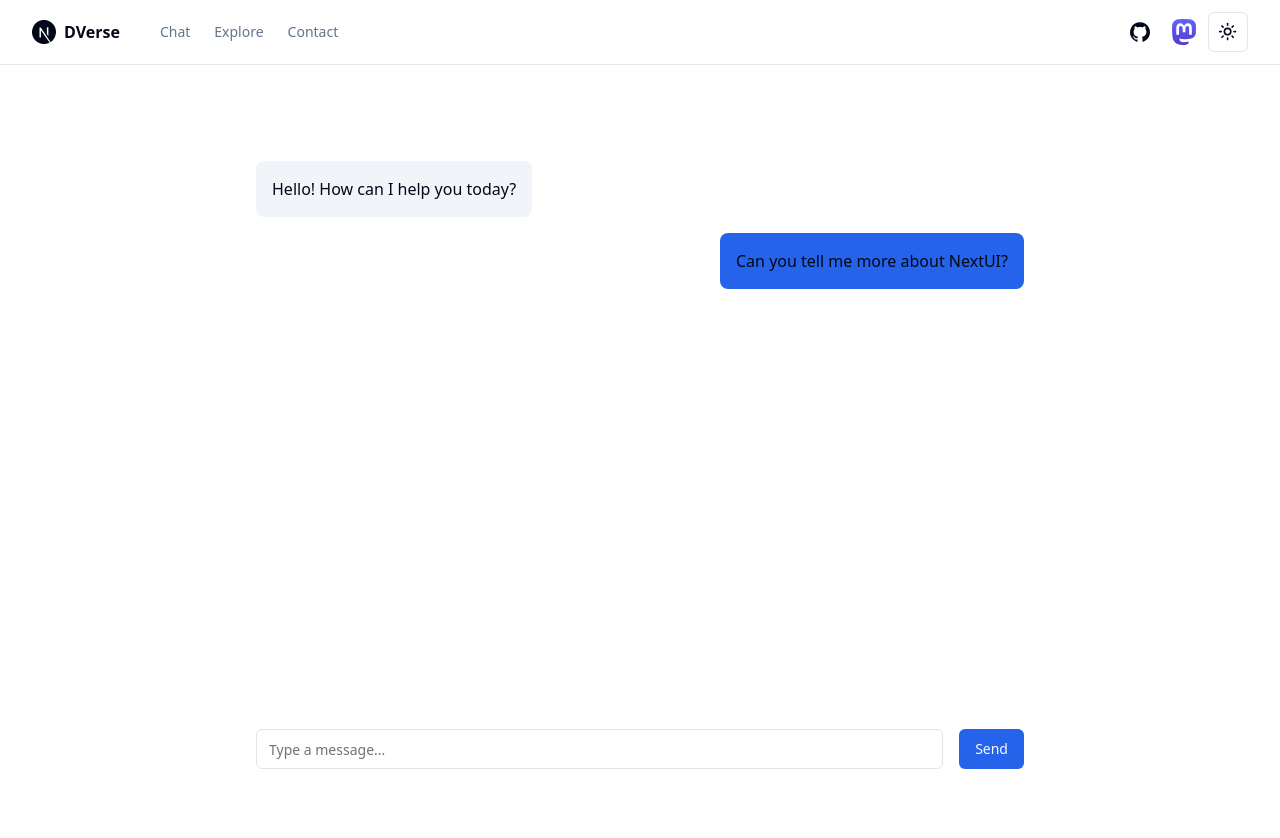
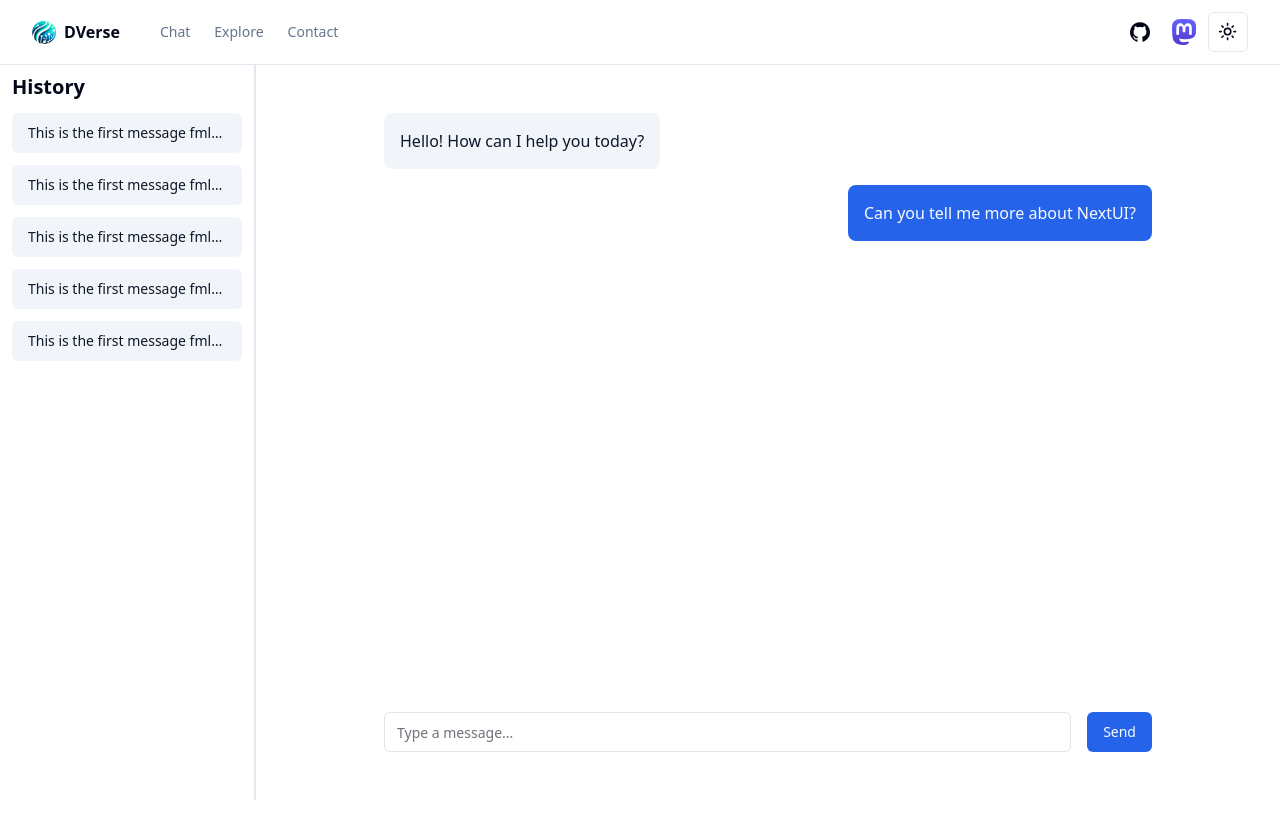
Before and after one commit to fuas-dverse/DVerse, a Next.js app in the folder Prototype 2/frontend/: page / in a window 1280 px wide. Shown: the top 838 px of the page. After the commit the page ends 800 px from the top, so only its background shows below. Built offline with nearby package versions, Linux system fonts and the light colour scheme.

Commit message:
Added hisotry bar style and chat screen

```diff
--- a/Prototype 2/frontend/app/layout.tsx
+++ b/Prototype 2/frontend/app/layout.tsx
@@ -6,6 +6,7 @@ import {ThemeProvider} from "@/components/theme-provider";
 import {MainNav} from "@/components/main-nav";
 import {siteConfig} from "@/config/site";
 import {SiteHeader} from "@/components/site-header";
+import {Sidebar} from "@/components/sidebar";
 
 const fontSans = FontSans({
     subsets: ["latin"],
@@ -35,7 +36,7 @@ export default function RootLayout(
             enableSystem
             disableTransitionOnChange
         >
-            <div className="relative flex min-h-screen flex-col">
+            <div className="min-h-screen">
                 <SiteHeader/>
                 {children}
             </div>
--- a/Prototype 2/frontend/app/page.tsx
+++ b/Prototype 2/frontend/app/page.tsx
@@ -3,7 +3,8 @@ import Image from "next/image";
 import {useState} from "react";
 import {Button} from "@/components/ui/button";
 import {Input} from "@/components/ui/input";
-
+import {Sidebar} from "@/components/sidebar";
+import {siteConfig} from "@/config/site";
 export default function Home() {
 
     const [messages, setMessages] = useState([
@@ -25,13 +26,16 @@ export default function Home() {
         }
     };
     return (
-        <main className="flex min-h-screen flex-col items-center justify-center p-24 bg-background">
+        <div>
+            <Sidebar/>
+            <main className="flex h-[calc(100vh-65px)] flex-col items-center justify-center p-12 bg-background">
                 <div className="flex flex-1 flex-col w-full max-w-3xl space-y-4 overflow-auto">
                     {messages.map((message) => (
                         <div
                             key={message.id}
                             className={`flex ${message.sender === 'bot' ? 'justify-start' : 'justify-end'}`}>
-                        <div className={`p-4 rounded-lg ${message.sender === 'bot' ? 'bg-secondary' : 'bg-primary'}`}>
+                            <div
+                                className={`p-4 rounded-lg ${message.sender === 'bot' ? 'bg-secondary text-secondary-foreground' : 'bg-primary text-primary-foreground'}`}>
                                 {message.text}
                             </div>
                         </div>
@@ -50,5 +54,6 @@ export default function Home() {
                     </Button>
                 </div>
             </main>
+        </div>
     );
 }
--- a/Prototype 2/frontend/components/main-nav.tsx
+++ b/Prototype 2/frontend/components/main-nav.tsx
@@ -5,6 +5,7 @@ import { NavItem } from "@/types/nav"
 import { siteConfig } from "@/config/site"
 import { cn } from "@/lib/utils"
 import { Icons } from "@/components/icons"
+import Image from "next/image";
 
 interface MainNavProps {
     items?: NavItem[]
@@ -14,7 +15,7 @@ export function MainNav({ items }: MainNavProps) {
     return (
         <div className="flex gap-6 md:gap-10">
             <Link href="/" className="flex items-center space-x-2">
-                <Icons.logo className="h-6 w-6" />
+                <Image src={"/DVerse_logo.png"} alt={"DVerse Logo"} width={24} height={24}/>
                 <span className="inline-block font-bold">{siteConfig.name}</span>
             </Link>
             {items?.length ? (
--- /dev/null
+++ b/Prototype 2/frontend/components/sidebar.tsx
@@ -0,0 +1,40 @@
+"use client"
+
+import Link from "next/link"
+import {usePathname} from "next/navigation"
+
+import {cn} from "@/lib/utils"
+import {NavItem} from "@/types/nav";
+import {Button} from "@/components/ui/button";
+
+export interface DocsSidebarNavProps {
+    items: NavItem[]
+}
+
+const chats = [
+    {id: 1, name: 'Chat 1', message: 'This is the first message fmlkwhjoifhwerf'},
+    {id: 1, name: 'Chat 1', message: 'This is the first message fmlkwhjoifhwerf'},
+    {id: 1, name: 'Chat 1', message: 'This is the first message fmlkwhjoifhwerf'},
+    {id: 1, name: 'Chat 1', message: 'This is the first message fmlkwhjoifhwerf'},
+    {id: 1, name: 'Chat 1', message: 'This is the first message fmlkwhjoifhwerf'},
+    // Add more chats as needed
+];
+
+export function Sidebar() {
+    const pathname = usePathname()
+
+    return (
+        <div className="w-64 float-left">
+            <div className="py-2 px-3 h-[calc(100vh-65px)] flex flex-col space-y-3 border-r-2">
+                <h2 className={"font-bold text-xl"}>History</h2>
+                {chats.map((chat, key) => (
+                    <Button key={key} className={"inline-block text-nowrap overflow-hidden overflow-ellipsis "} variant={"secondary"}>
+                        {
+                            chat.message
+                        }
+                    </Button>
+                ))}
+            </div>
+        </div>
+    );
+}
```
Lines whose indentation alone changed are shown as unchanged.
